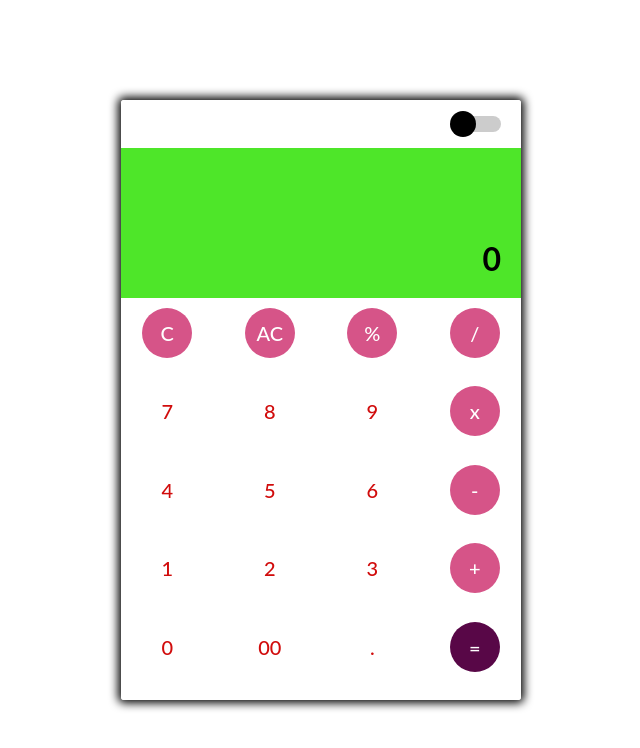
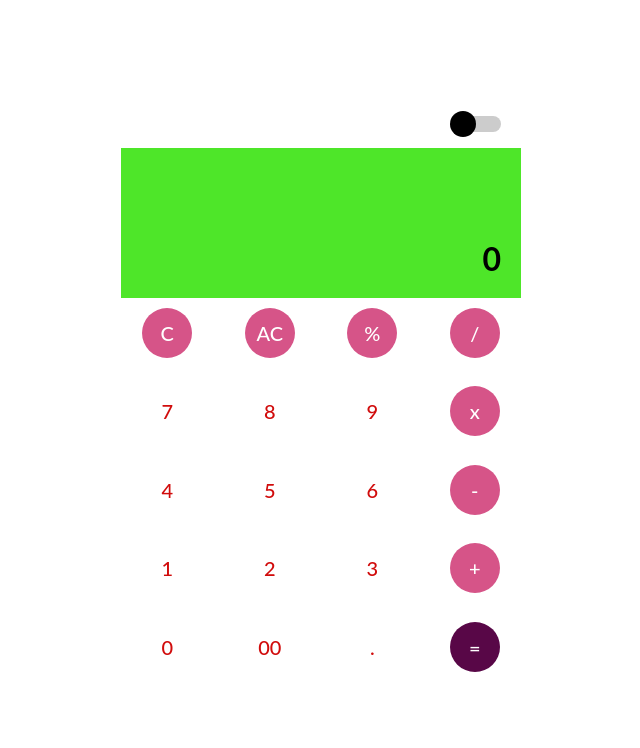
Before and after one commit to KUMARABHYA/Calculator, a plain HTML site: page index.html in a window 1280 px wide. Shown: the whole page, without its empty margins (319-959 px from the left). Drawn offline with Linux system fonts and the light colour scheme.

Commit message:
Update calculator.css

```diff
--- a/dist/css/calculator.css
+++ b/dist/css/calculator.css
@@ -44,9 +44,7 @@
       grid-template-rows: 8% 25% auto;
       width: 400px;
       height: 600px;
-      background-color: #fff;
-      border-radius: 3px;
-      box-shadow: 0px 0px 10px 3px rgba(0, 0, 0, 1);
+      background-color: #fff;/back\ e.jpeg0, 0, 1);
   }
 .calculator-header {
     display: flex;
```
